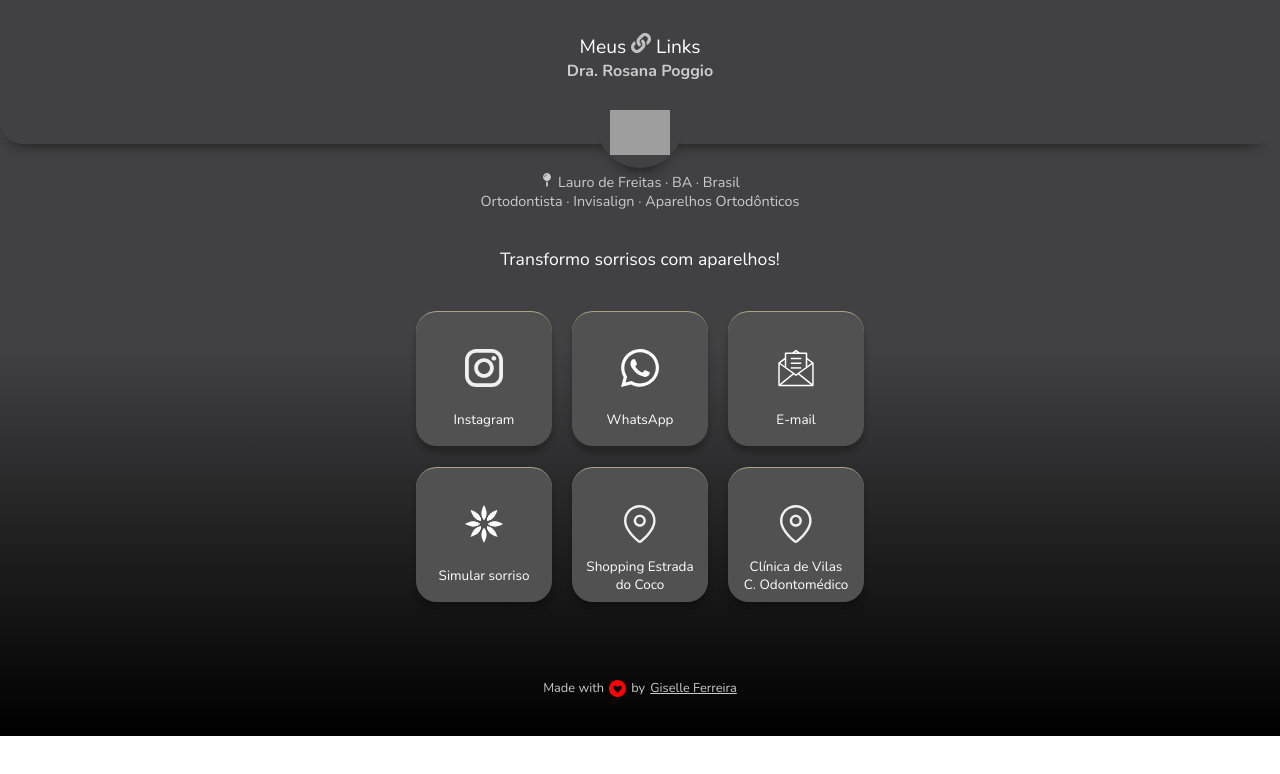
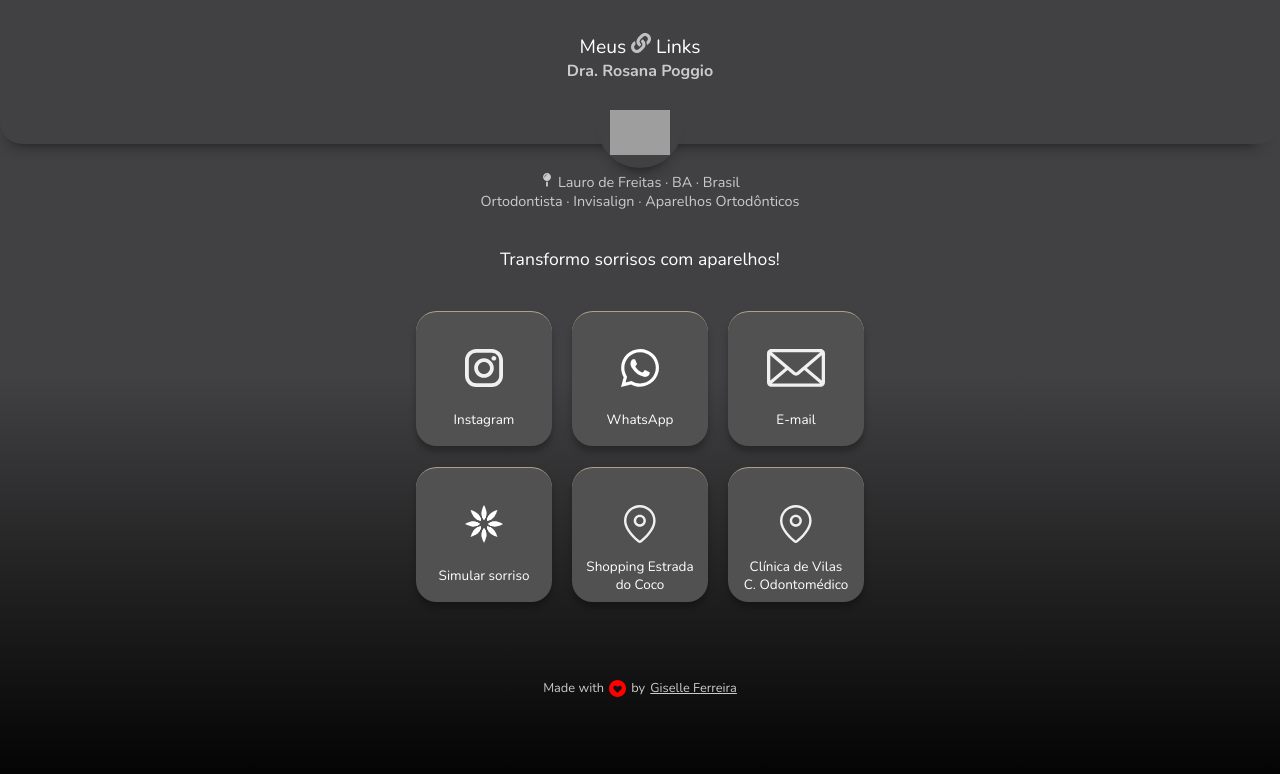
Before and after one commit to giselle-ferreira/dentist-links-website, a React (Vite) app: page / in a window 1280 px wide. Shown: the top 774 px of the page. Built offline with nearby package versions, Linux system fonts and the light colour scheme; grey boxes are pictures that could not be loaded.

Commit message:
Corrects desktop view

```diff
--- a/src/GlobalStyle/GlobalStyle.tsx
+++ b/src/GlobalStyle/GlobalStyle.tsx
@@ -15,6 +15,12 @@ export const GlobalStyle = createGlobalStyle`
         background-size: cover;
     }
 
+    @media (min-width: 450px) {
+        body {
+            height: 100vh;
+        }
+      }
+
     a {
         text-decoration: none;
         color: inherit;
--- a/src/data/links.json
+++ b/src/data/links.json
@@ -15,7 +15,7 @@
         "social": "email",
         "link": "mailto:drarosana.orto@gmail.com",
         "description": "E-mail",
-        "img": "/media/email2.svg"
+        "img": "/media/email.svg"
     },
     {
         "social": "smile",
```
Also changed, not shown: public/media/email2.svg (deleted).
